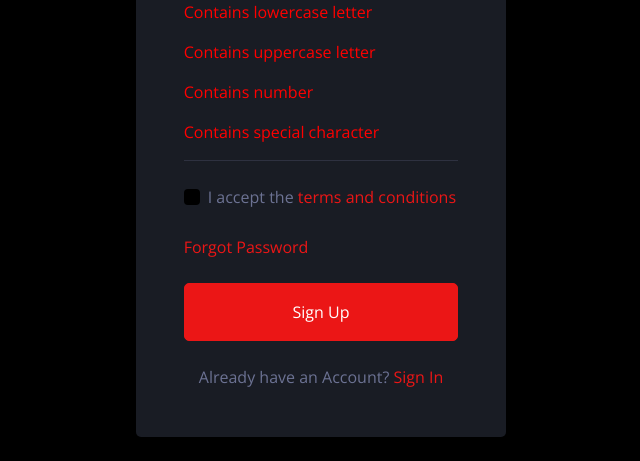
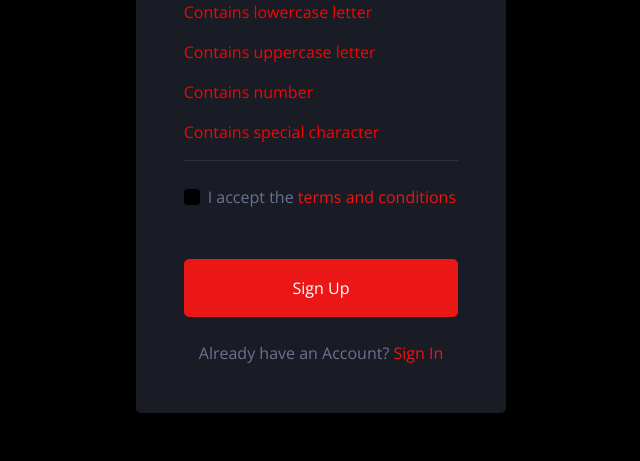
Before and after one commit to Joumanasalahedin/mediBase, a PHP site: page /mediBase-Portal/signup.php in a window 1280 px wide. Shown: the part 673-1134 px from the top of the page, without its empty margins (319-959 px from the left). After the commit the page ends 1086 px from the top, so only its background shows below. Run offline with PHP 8.4, Linux system fonts and the light colour scheme; some libraries are stand-ins or nearby versions.

Commit message:
remove edit

```diff
--- a/mediBase-Portal/signin.php
+++ b/mediBase-Portal/signin.php
@@ -122,7 +122,6 @@ mysqli_close($conn);
                                     <input type="checkbox" class="form-check-input" id="exampleCheck1">
                                     <label class="form-check-label" for="exampleCheck1">Keep me signed in</label>
                                 </div>
-                                <a href="#">Forgot Password</a>
                             </div>
                             <button type="submit" class="btn btn-primary py-3 w-100 mb-4">Sign In</button>
                             <p class="text-center mb-0">Don't have an Account? <a href="signup.php">Sign Up</a></p>
--- a/mediBase-Portal/signup.php
+++ b/mediBase-Portal/signup.php
@@ -129,7 +129,6 @@ mysqli_close($conn);
                                 </div>
                             </div>
                             <div class="d-flex align-items-center mb-4">
-                                <a href="">Forgot Password</a>
                             </div>
                             <button type="submit" id="signupButton" class="btn btn-primary py-3 w-100 mb-4">Sign Up</button>
                             <p class="text-center mb-0">Already have an Account? <a href="signin.php">Sign In</a></p>
```
